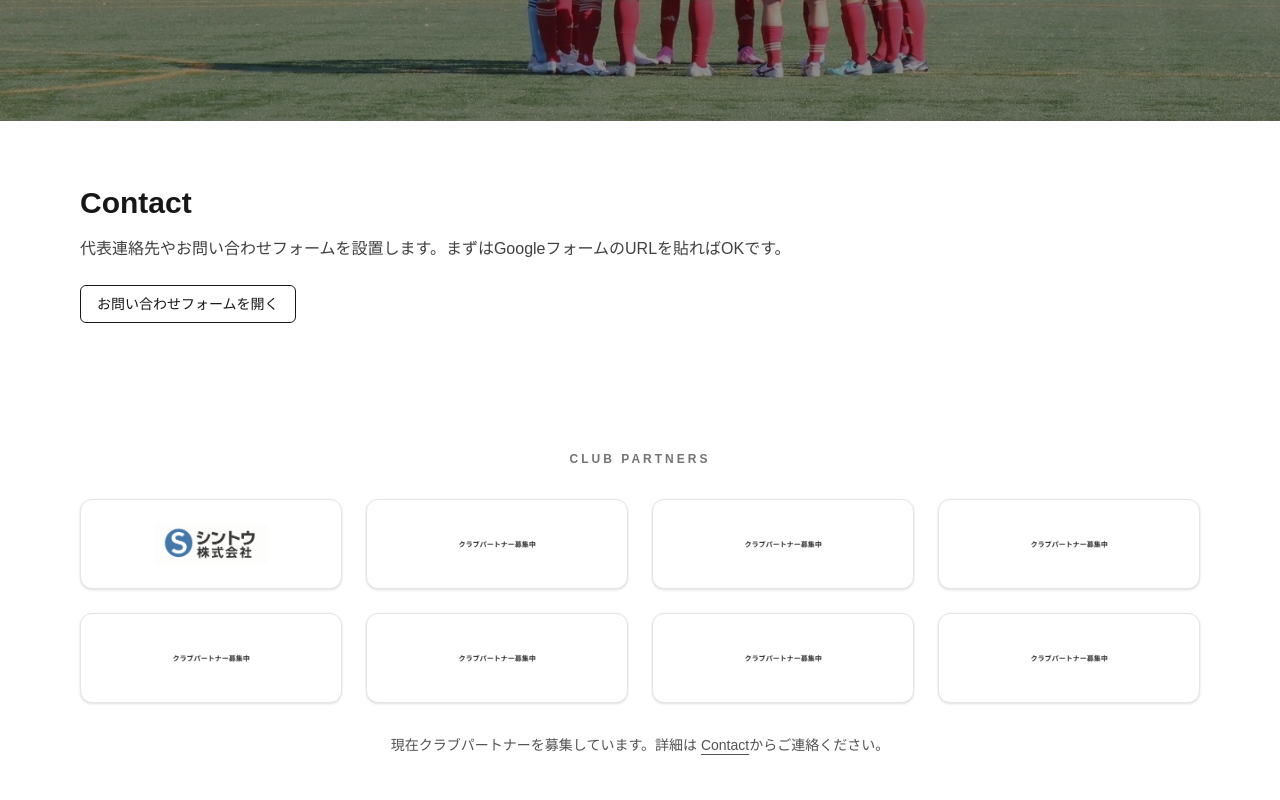
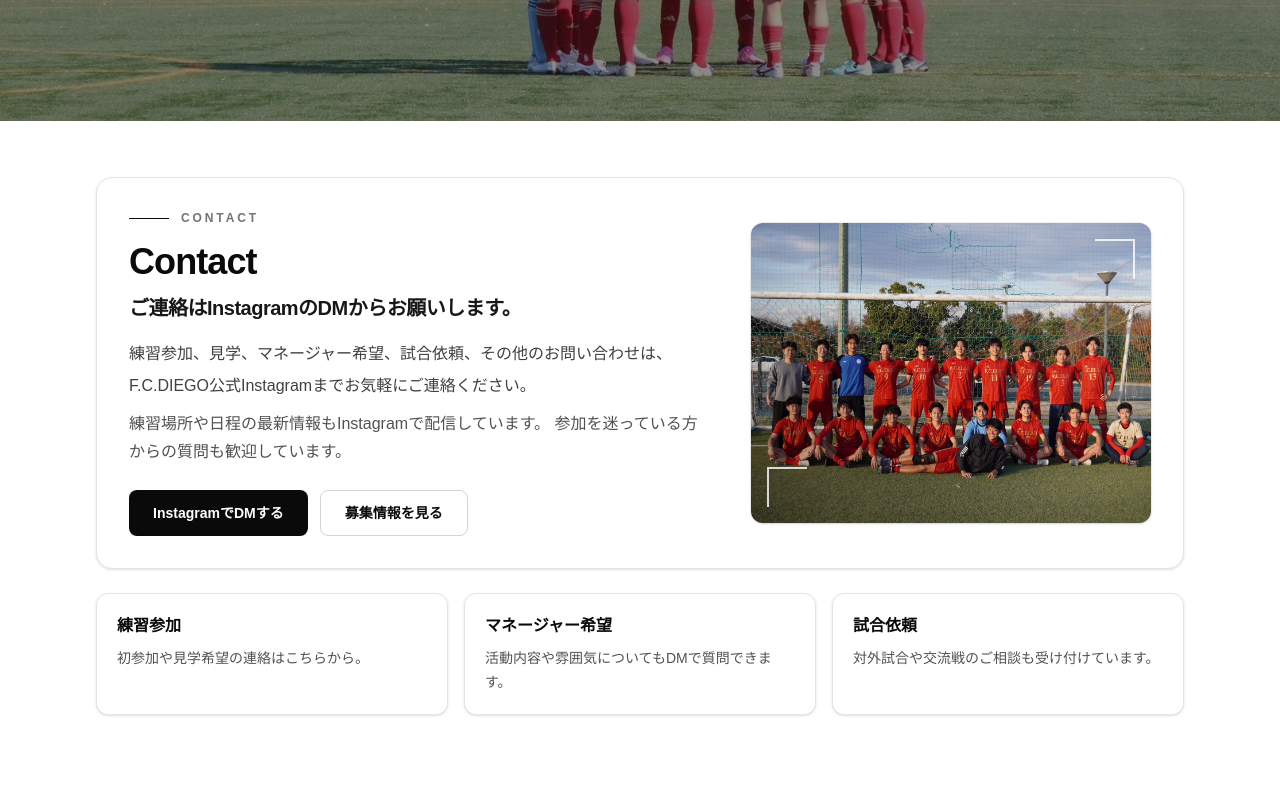
Before and after one commit to ogachan2/fcdiego-site, a Next.js app: page /contact in a window 1280 px wide. Shown: the part 360-1160 px from the top of the page. Built offline with nearby package versions, Linux system fonts and the light colour scheme.

Commit message:
contactページデザイン変更

```diff
--- a/src/app/contact/page.tsx
+++ b/src/app/contact/page.tsx
@@ -1,26 +1,89 @@
+import Image from "next/image";
 import PageHero from "@/components/PageHero";
-
+import Reveal from "@/components/Reveal";
 
 export default function ContactPage() {
   return (
     <>
       <PageHero page="contact" />
 
-    <div className="max-w-6xl mx-auto px-4 py-16">
-      <h1 className="text-3xl font-semibold">Contact</h1>
-      <p className="mt-4 text-neutral-700">
-        代表連絡先やお問い合わせフォームを設置します。まずはGoogleフォームのURLを貼ればOKです。
+      <main className="mx-auto max-w-6xl px-4 py-12 sm:px-6 sm:py-14 lg:px-8">
+        <Reveal>
+          <section className="grid items-center gap-8 rounded-2xl border border-neutral-200 bg-white p-6 shadow-sm md:grid-cols-[1fr_400px] md:gap-10 md:p-8">
+            <div>
+              <div className="mb-4 flex items-center gap-3">
+                <span className="h-px w-10 bg-neutral-950" />
+                <span className="text-xs font-semibold uppercase tracking-[0.24em] text-neutral-500">
+                  Contact
+                </span>
+              </div>
+
+              <h1 className="text-3xl font-extrabold tracking-tight text-neutral-950 sm:text-4xl">
+                Contact
+              </h1>
+              <p className="mt-3 text-lg font-semibold tracking-tight text-neutral-900 sm:text-xl">
+                ご連絡はInstagramのDMからお願いします。
               </p>
-      <div className="mt-6">
+              <p className="mt-4 text-sm leading-7 text-neutral-700 sm:text-base sm:leading-8">
+                練習参加、見学、マネージャー希望、試合依頼、その他のお問い合わせは、
+                F.C.DIEGO公式Instagramまでお気軽にご連絡ください。
+              </p>
+              <p className="mt-2 text-sm leading-7 text-neutral-600 sm:text-base">
+                練習場所や日程の最新情報もInstagramで配信しています。
+                参加を迷っている方からの質問も歓迎しています。
+              </p>
+
+              <div className="mt-6 flex flex-wrap gap-3">
                 <a
-          className="inline-flex items-center rounded-md border px-4 py-2 text-sm hover:bg-neutral-50"
-          href="https://docs.google.com/forms/..." // ← GoogleフォームURLに差し替え
+                  href="https://www.instagram.com/diego_pics_/"
                   target="_blank"
+                  rel="noreferrer"
+                  className="inline-flex items-center justify-center rounded-lg bg-neutral-950 px-6 py-3 text-sm font-semibold text-white transition hover:bg-neutral-800 focus-visible:outline focus-visible:outline-2 focus-visible:outline-offset-2 focus-visible:outline-neutral-950"
                 >
-          お問い合わせフォームを開く
+                  InstagramでDMする
+                </a>
+                <a
+                  href="/join"
+                  className="inline-flex items-center justify-center rounded-lg border border-neutral-300 px-6 py-3 text-sm font-semibold text-neutral-950 transition hover:bg-neutral-50"
+                >
+                  募集情報を見る
                 </a>
               </div>
             </div>
+
+            <div className="relative aspect-[4/3] overflow-hidden rounded-xl bg-neutral-100 shadow-sm ring-1 ring-black/5">
+              <Image
+                src="/about/about7.JPEG"
+                alt="F.C.DIEGO contact"
+                fill
+                sizes="(min-width: 1024px) 420px, 100vw"
+                className="object-cover"
+              />
+              <div className="absolute inset-0 bg-gradient-to-tr from-black/35 via-transparent to-white/10" />
+              <div className="absolute bottom-4 left-4 h-10 w-10 border-l-2 border-t-2 border-white/80" />
+              <div className="absolute right-4 top-4 h-10 w-10 border-r-2 border-t-2 border-white/80" />
+            </div>
+          </section>
+        </Reveal>
+
+        <Reveal>
+          <section className="mt-6 grid gap-4 sm:grid-cols-3">
+            {[
+              ["練習参加", "初参加や見学希望の連絡はこちらから。"],
+              ["マネージャー希望", "活動内容や雰囲気についてもDMで質問できます。"],
+              ["試合依頼", "対外試合や交流戦のご相談も受け付けています。"],
+            ].map(([title, text]) => (
+              <div
+                key={title}
+                className="rounded-xl border border-neutral-200 bg-white p-5 shadow-sm"
+              >
+                <h2 className="text-base font-bold text-neutral-950">{title}</h2>
+                <p className="mt-2 text-sm leading-6 text-neutral-600">{text}</p>
+              </div>
+            ))}
+          </section>
+        </Reveal>
+      </main>
     </>
   );
 }
```
Lines whose indentation alone changed are shown as unchanged.
